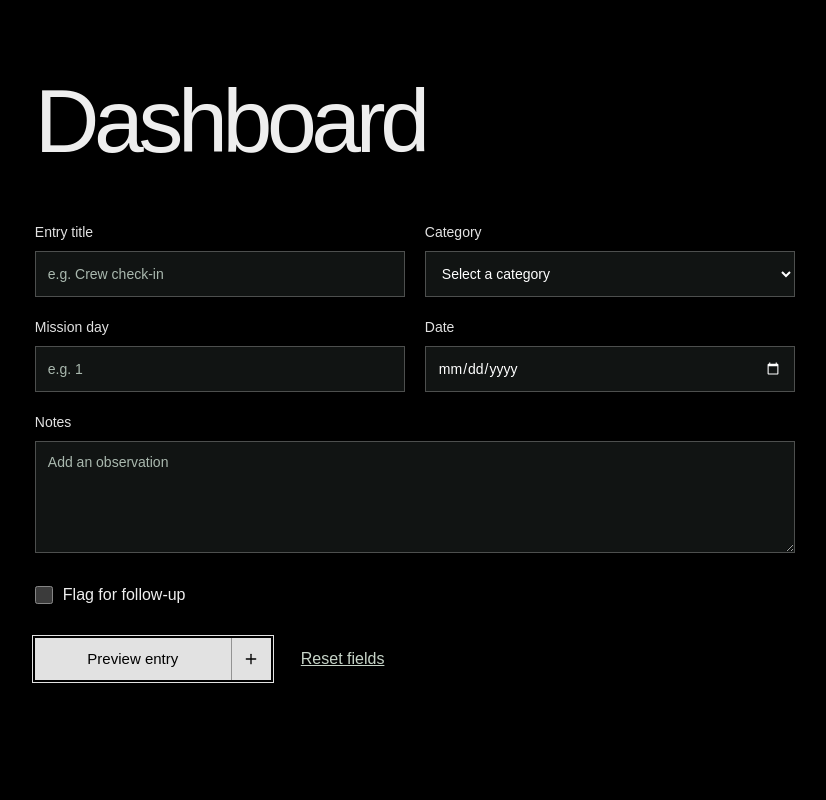
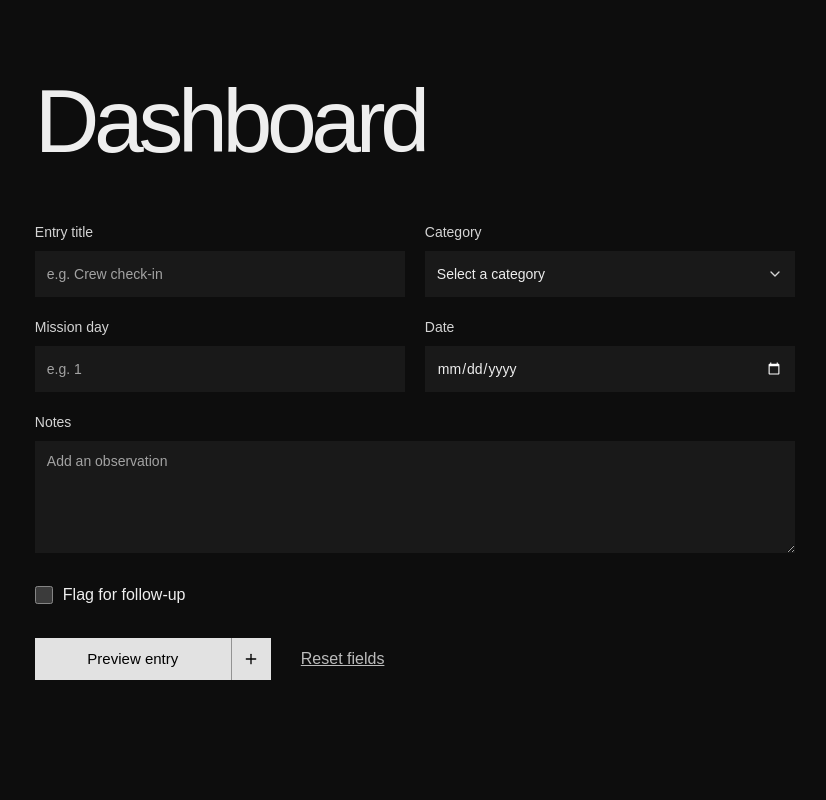
Before and after one commit to RlxChap2/NasaSpaceApps, a Next.js app: page /dashboard in a window 1280 px wide. Shown: the top 800 px of the page, without its empty margins (42-868 px from the left). Built offline with nearby package versions, Linux system fonts and the light colour scheme.

Commit message:
Simplify dashboard controls and style the native select

```diff
--- a/src/components/dashboard/DashboardControls.module.css
+++ b/src/components/dashboard/DashboardControls.module.css
@@ -2,7 +2,7 @@
   display: grid;
   gap: 8px;
   min-width: 0;
-  color: #e2e2e2;
+  color: #d4d4d4;
   font-size: 14px;
 }
 
@@ -11,16 +11,62 @@
   min-width: 0;
   min-height: 46px;
   padding: 10px 12px;
-  border: 1px solid #ffffff40;
+  border: 0;
   border-radius: 0;
-  background: #111413;
-  color: #fff;
+  background: #191919;
+  color: #ededed;
   color-scheme: dark;
 }
 
 .field input::placeholder,
 .field textarea::placeholder {
-  color: #aab9af;
+  color: #a3a3a3;
+}
+
+.dropdown {
+  position: relative;
+}
+
+.dropdown select {
+  appearance: none;
+  padding-inline-end: 38px;
+  cursor: pointer;
+}
+
+.dropdown svg {
+  position: absolute;
+  inset-inline-end: 12px;
+  inset-block-start: 50%;
+  transform: translateY(-50%);
+  pointer-events: none;
+}
+
+@supports (appearance: base-select) and selector(::picker(select)) {
+  .dropdown select,
+  .dropdown select::picker(select) {
+    appearance: base-select;
+  }
+
+  .dropdown select::picker(select) {
+    margin-block: 4px;
+    padding: 4px;
+    border: 0;
+    background: #202020;
+    color: #ededed;
+  }
+
+  .dropdown select::picker-icon {
+    display: none;
+  }
+
+  .dropdown option {
+    padding: 10px;
+    background: transparent;
+  }
+
+  .dropdown option:is(:hover, :focus-visible) {
+    background: #383838;
+  }
 }
 
 .field textarea {
@@ -40,11 +86,33 @@
 .checkbox input {
   width: 18px;
   height: 18px;
-  accent-color: #c7d4c8;
+  accent-color: #d4d4d4;
 }
 
-.field :is(input, select, textarea):focus-visible,
-.checkbox input:focus-visible {
-  outline: 2px solid #c7d4c8;
-  outline-offset: 2px;
+.field :is(input, select, textarea):focus {
+  outline: none;
+  background: #303030;
 }
+
+.checkbox:focus-within {
+  background: #303030;
+}
+
+.checkbox input:focus-visible,
+button.action:focus-visible,
+button.action {
+  outline: none;
+}
+
+button.action:focus-visible {
+  background: #fff;
+  text-decoration: underline;
+}
+
+@media (forced-colors: active) {
+  .field :is(input, select, textarea):focus,
+  .checkbox input:focus-visible,
+  button.action:focus-visible {
+    outline: 2px solid Highlight;
+  }
+}
--- a/src/components/dashboard/DashboardControls.tsx
+++ b/src/components/dashboard/DashboardControls.tsx
@@ -1,10 +1,11 @@
 import type { ComponentProps, ReactNode } from 'react';
+import { LuChevronDown } from 'react-icons/lu';
 import MissionActionContent from '../MissionActionContent';
 import styles from './DashboardControls.module.css';
 
 export function DashboardButton({ children, type = 'button', ...props }: Omit<ComponentProps<'button'>, 'className'>) {
   return (
-    <button {...props} type={type} className="mission-link">
+    <button {...props} type={type} className={`mission-link ${styles.action}`}>
       <MissionActionContent>{children}</MissionActionContent>
     </button>
   );
@@ -18,8 +19,17 @@ export function DashboardInput({ label, ...props }: ComponentProps<'input'> & {
   return <Field label={label}><input {...props} /></Field>;
 }
 
-export function DashboardSelect({ label, children, ...props }: ComponentProps<'select'> & { label: string }) {
-  return <Field label={label}><select {...props}>{children}</select></Field>;
+export function DashboardSelect({ label, children, multiple, size, ...props }: ComponentProps<'select'> & { label: string }) {
+  const isDropdown = !multiple && (!size || size === 1);
+
+  return (
+    <Field label={label}>
+      <span className={isDropdown ? styles.dropdown : undefined}>
+        <select {...props} multiple={multiple} size={size}>{children}</select>
+        {isDropdown && <LuChevronDown size={16} aria-hidden="true" />}
+      </span>
+    </Field>
+  );
 }
 
 export function DashboardTextarea({ label, ...props }: ComponentProps<'textarea'> & { label: string }) {
--- a/src/components/dashboard/DashboardStarter.module.css
+++ b/src/components/dashboard/DashboardStarter.module.css
@@ -1,7 +1,7 @@
 .page {
   min-height: 80svh;
   padding: clamp(28px, 6vw, 90px) 6%;
-  background: #000;
+  background: #0d0d0d;
 }
 
 .page h1 {
@@ -36,14 +36,19 @@
   padding: 0 12px;
   border: 0;
   background: transparent;
-  color: #c7d4c8;
+  color: #bcbcbc;
   text-decoration: underline;
 }
 
 .status {
   min-height: 1.4em;
   margin: 0;
-  color: #c7d4c8;
+  color: #bcbcbc;
+}
+
+.reset:focus-visible {
+  outline: none;
+  background: #303030;
 }
 
 @media (max-width: 540px) {
```
